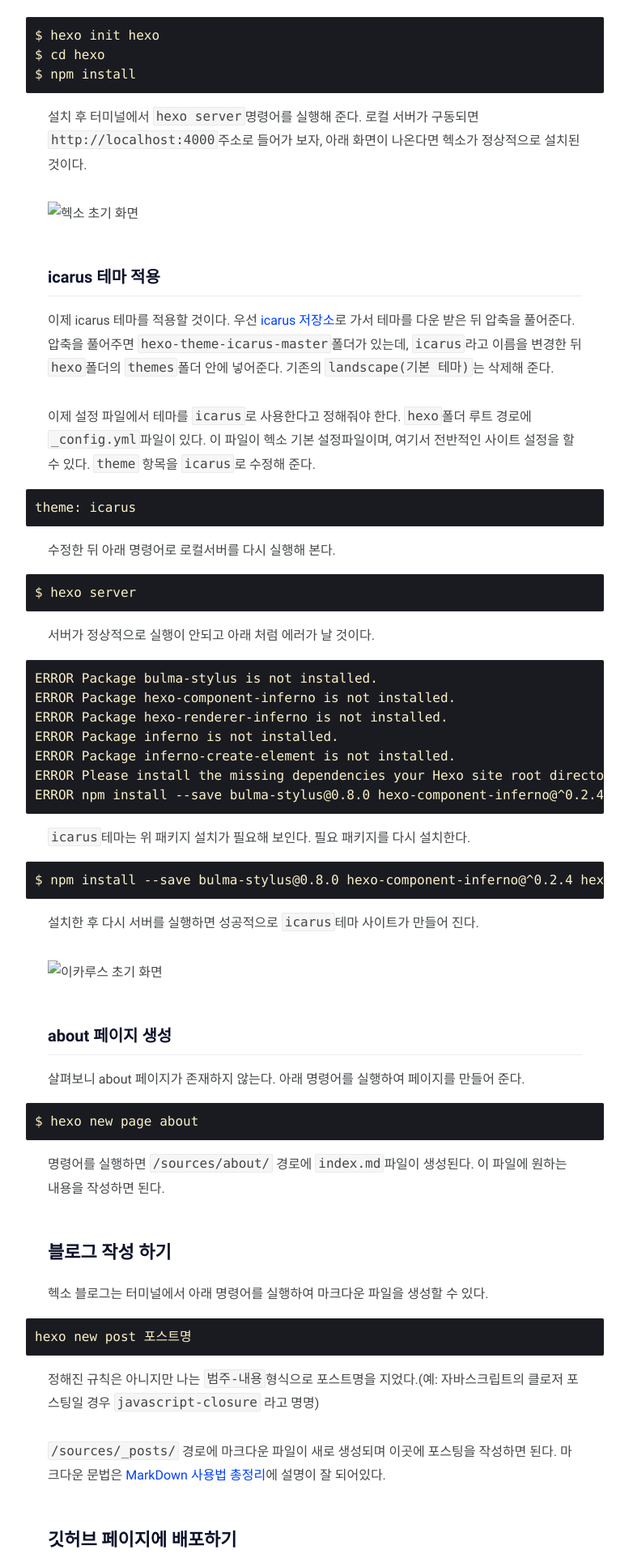
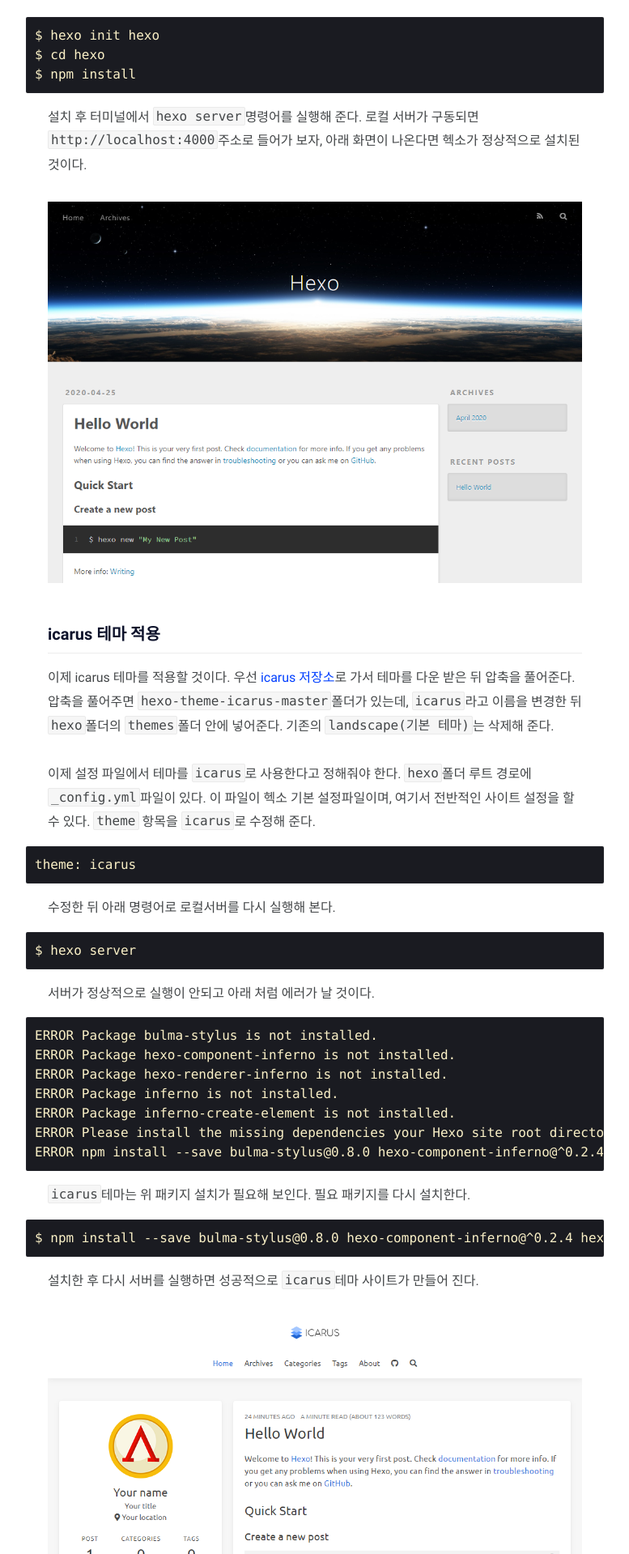
Before and after one commit to recordhouse/recordhouse.github.io, a Jekyll site: the page built from _posts/github-hexo-init/2020-04-20-github-hexo-init.md, in a window 1280 px wide. Shown: the part 1324-3243 px from the top of the page at 81% size, without its empty margins (251-1028 px from the left). Built offline with Jekyll 4.4.1, drawn with Linux system fonts in a browser that asks for light colours; some web fonts are replaced.

Commit message:
이미지 경로 이동

````diff
--- a/_posts/github-hexo-init/2020-04-20-github-hexo-init.md
+++ b/_posts/github-hexo-init/2020-04-20-github-hexo-init.md
@@ -35,7 +35,7 @@
 
 설치 후 터미널에서 `hexo server`명령어를 실행해 준다. 로컬 서버가 구동되면 `http://localhost:4000`주소로 들어가 보자, 아래 화면이 나온다면 헥소가 정상적으로 설치된 것이다.
 
-![헥소 초기 화면](/github-hexo-init/github-hexo-init-01.png)
+![헥소 초기 화면](/assets/img/posts/github-hexo-init-img01.png)
 
 
 ### icarus 테마 적용
@@ -73,7 +73,7 @@
 ```
 설치한 후 다시 서버를 실행하면 성공적으로 `icarus`테마 사이트가 만들어 진다.
 
-![이카루스 초기 화면](/github-hexo-init/github-hexo-init-02.png)
+![이카루스 초기 화면](/assets/img/posts/github-hexo-init-img02.png)
 
 ### about 페이지 생성
 
````
Also changed, not shown: _posts/chrome-debug-sources/img01.png (deleted), _posts/git-account-change/img01.png (deleted), _posts/git-account-change/img02.png (deleted), _posts/git-account-change/img03.png (deleted), _posts/git-account-change/img04.png (deleted), _posts/git-account-change/img05.png (deleted), _posts/git-account-change/img06.png (deleted), _posts/git-account-change/img07.png (deleted), assets/img/posts/github-hexo-init-img01.png (renamed from _posts/github-hexo-init/github-hexo-init-01.png), assets/img/posts/github-hexo-init-img02.png (renamed from _posts/github-hexo-init/github-hexo-init-02.png).
